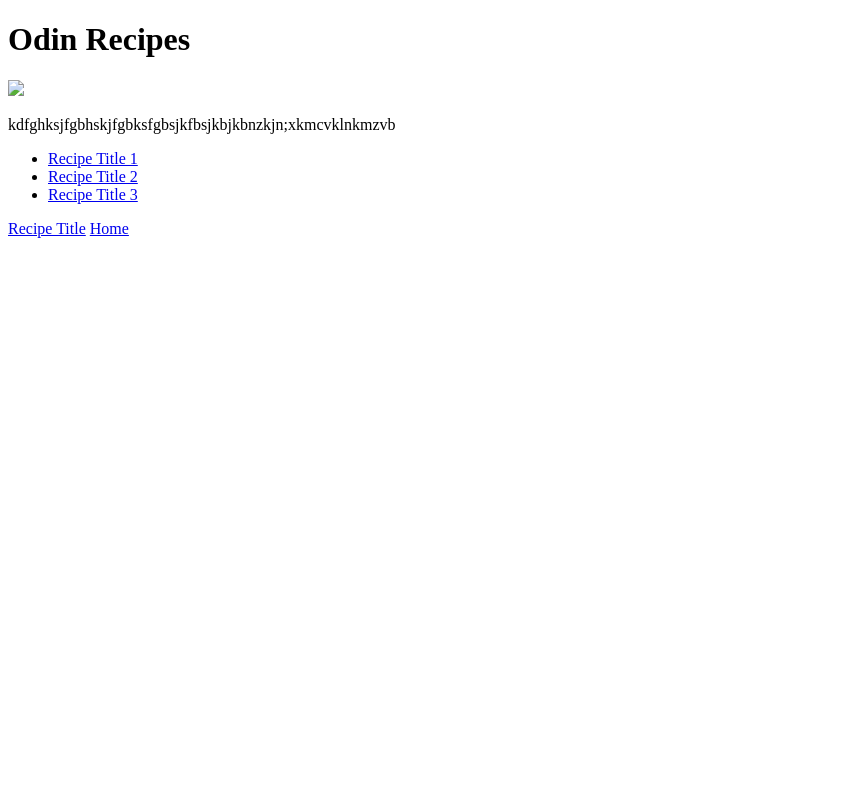
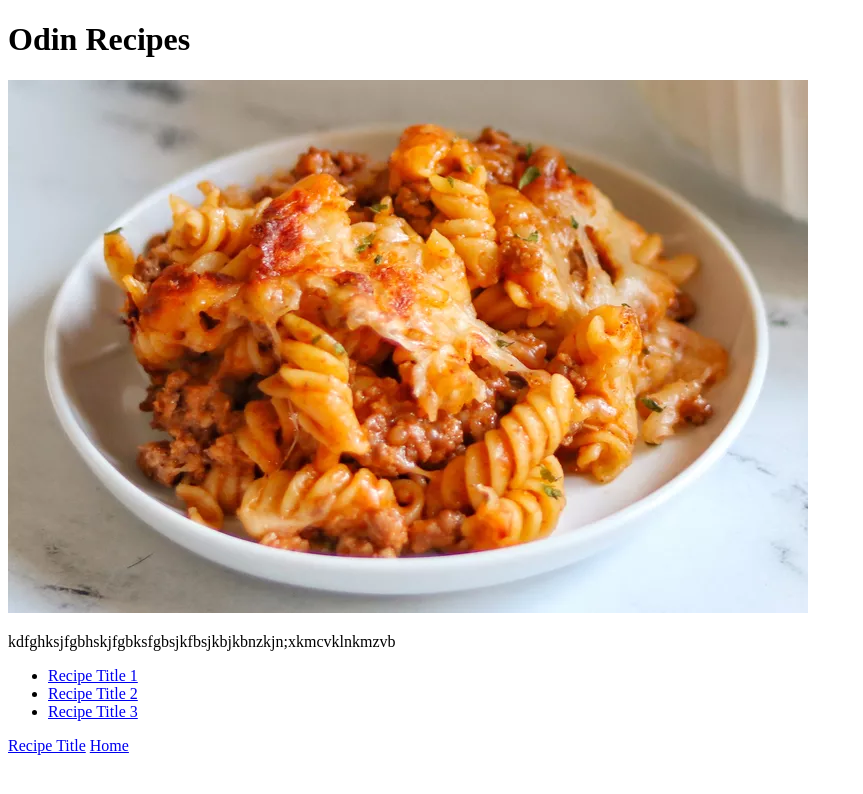
Before and after one commit to rivamani/odin-recipes, a plain HTML site: page lasagna.html in a window 1280 px wide. Shown: the whole page, without its empty margins (0-863 px from the left). Drawn offline with Linux system fonts and the light colour scheme.

Commit message:
Update lasagna.html

```diff
--- a/lasagna.html
+++ b/lasagna.html
@@ -7,7 +7,7 @@
 </head>
 <body>
     <h1>Odin Recipes</h1>
-    <img src="/images/las.webp"></img>
+    <img src="/las.webp"></img>
     <p>kdfghksjfgbhskjfgbksfgbsjkfbsjkbjkbnzkjn;xkmcvklnkmzvb</p>
     <ul>
         <li><a href="recipes/yourrecipe.html">Recipe Title 1</a></li>
```
